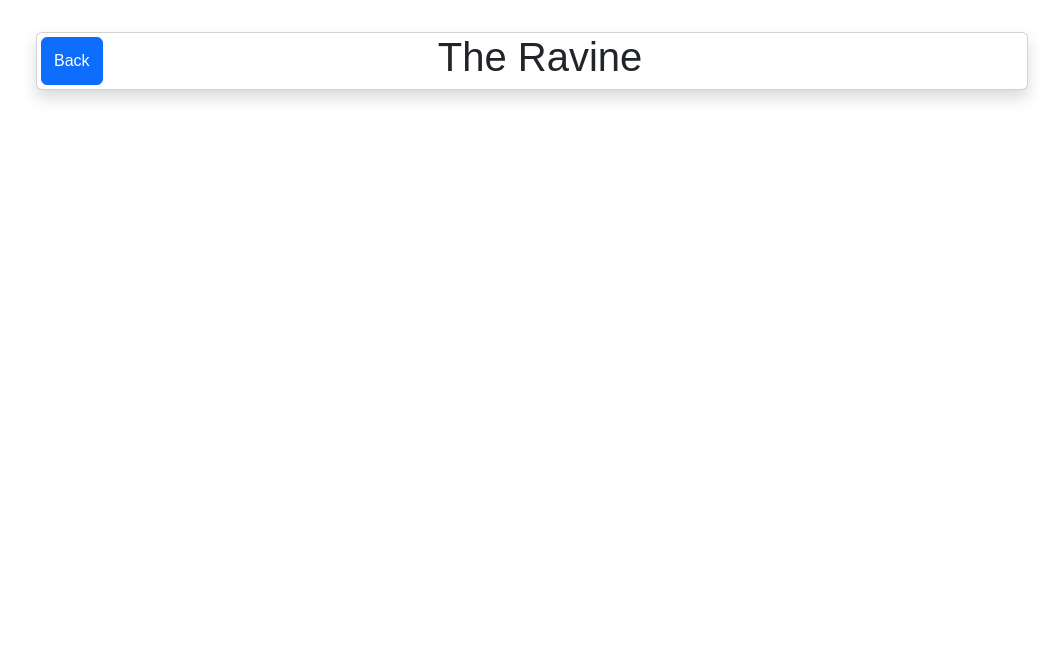
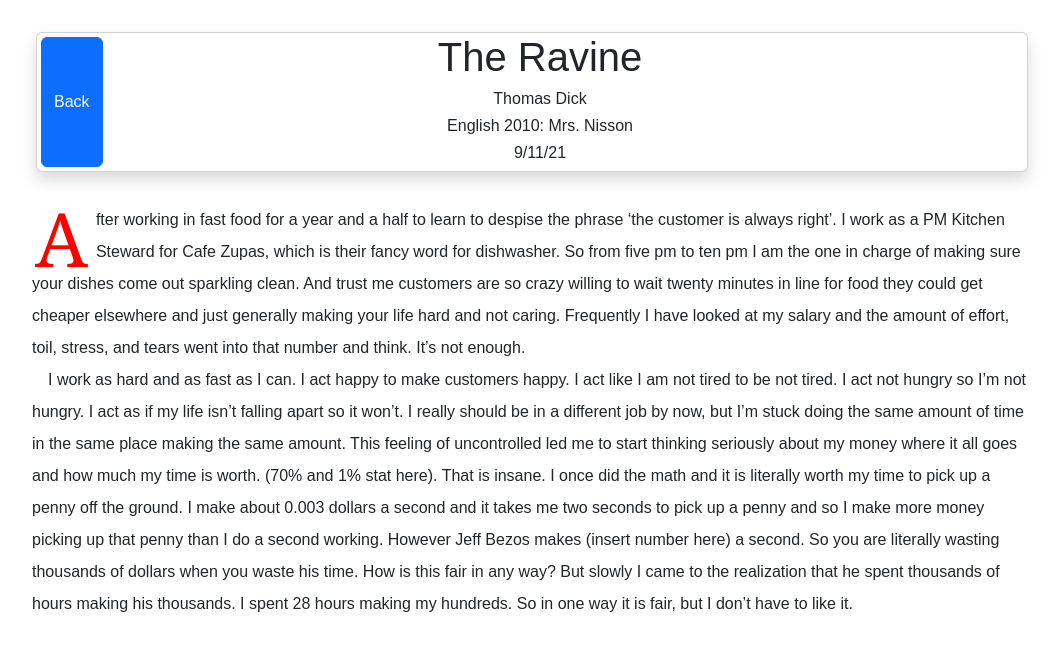
Before and after one commit to yomas000/school, a plain HTML site: page memior/index.html in a window 1280 px wide. Shown: the whole page, without its empty margins (108-1170 px from the left). Drawn offline with nearby package versions, Linux system fonts and the light colour scheme; files that its build step writes are made by us from their sources.

Commit message:
upload essay

```diff
--- a/memior/index.html
+++ b/memior/index.html
@@ -10,7 +10,7 @@
         <script src="https://cdn.jsdelivr.net/npm/bootstrap@5.2.0/dist/js/bootstrap.bundle.min.js"
             integrity="sha384-A3rJD856KowSb7dwlZdYEkO39Gagi7vIsF0jrRAoQmDKKtQBHUuLZ9AsSv4jD4Xa"
             crossorigin="anonymous"></script>
-        <link rel="stylesheet" href="style.css">
+        <link rel="stylesheet" href="../style.css">
 
         <title>English 2010 Essays</title>
 
@@ -31,13 +31,36 @@
                     <div class="col-2 m-1">
                         <button style="height: 100%;" class="btn btn-primary" onclick="window.history.back();">Back</button>
                     </div>
-                    <div class="col-8">
-                        <h1 class="text-center">The Ravine</h1>
+                    <div class="col-8 text-center">
+                        <h1>The Ravine</h1>
+                        <h6>Thomas Dick</h6>
+                        <h6>English 2010: Mrs. Nisson</h6>
+                        <h6>9/11/21</h6>
                     </div>
                 </div>
             </div>
         </div>
 
+        <div>
+            <div class="container essay">
+                <p class="dropcap">After working in fast food for a year and a half to learn to despise the phrase ‘the customer is always right’. I work
+                as a PM Kitchen Steward for Cafe Zupas, which is their fancy word for dishwasher. So from five pm to ten pm I am the one
+                in charge of making sure your dishes come out sparkling clean. And trust me customers are so crazy willing to wait
+                twenty minutes in line for food they could get cheaper elsewhere and just generally making your life hard and not
+                caring. Frequently I have looked at my salary and the amount of effort, toil, stress, and tears went into that number
+                and think. It’s not enough.<br>
+                &emsp;I work as hard and as fast as I can. I act happy to make customers happy. I act like I am not tired to be not tired. I
+                act not hungry so I’m not hungry. I act as if my life isn’t falling apart so it won’t. I really should be in a different
+                job by now, but I’m stuck doing the same amount of time in the same place making the same amount. This feeling of
+                uncontrolled led me to start thinking seriously about my money where it all goes and how much my time is worth.
+                (70% and 1% stat here). That is insane. I once did the math and it is literally worth my time to pick up a penny off the
+                ground. I make about 0.003 dollars a second and it takes me two seconds to pick up a penny and so I make more money
+                picking up that penny than I do a second working. However Jeff Bezos makes (insert number here) a second. So you are
+                literally wasting thousands of dollars when you waste his time. How is this fair in any way? But slowly I came to the
+                realization that he spent thousands of hours making his thousands. I spent 28 hours making my hundreds. So in one way it
+                is fair, but I don’t have to like it.</p>
+            </div>
+        </div>
     </body>
 
     </html>
--- a/style.css
+++ b/style.css
@@ -9,3 +9,34 @@
     left: 1000px;
     overflow: hidden;
 }
+
+.firstcharacter {
+    color: #903;
+    float: left;
+    font-family: Georgia;
+    font-size: 75px;
+    line-height: 60px;
+    padding-top: 4px;
+    padding-right: 8px;
+    padding-left: 3px;
+}
+
+
+.dropcap::first-letter {
+    /* color: #fcb851; */
+    color: red;
+    float: left;
+    font-family: Georgia;
+    font-size: 75px;
+    line-height: 60px;
+    padding-top: 4px;
+    padding-right: 8px;
+    padding-left: 3px;
+    text-indent: 80px;
+}
+
+.essay {
+    line-height: 2;
+    font-size: 12pt;
+    tab-size: 0.5in;
+}
```
